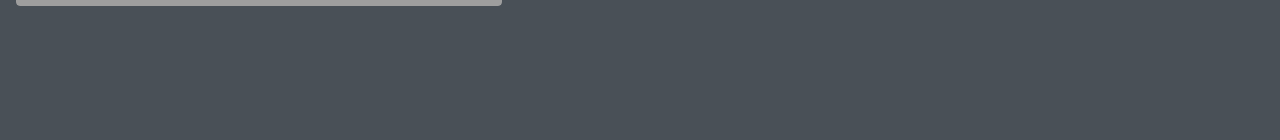
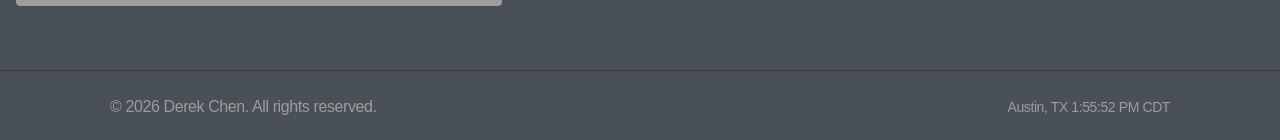
Before and after one commit to DereC4/derek-chen-website, a Next.js app: page / in a window 1280 px wide. Shown: the part 3392-3532 px from the top of the page. Before the commit the page ends 3462 px from the top, so only its background shows below. Built offline with nearby package versions, Linux system fonts and the light colour scheme; grey boxes are pictures that could not be loaded.

Commit message:
feat: footer

```diff
--- a/src/app/layout.tsx
+++ b/src/app/layout.tsx
@@ -1,6 +1,7 @@
 import type { Metadata } from 'next';
 import { Inter, Roboto } from 'next/font/google';
 import './globals.css';
+import Footer from '@/components/Footer';
 
 const inter = Inter({
     variable: '--font-inter',
@@ -22,7 +23,10 @@ export const metadata: Metadata = {
 export default function RootLayout({ children }: Readonly<{ children: React.ReactNode }>) {
     return (
         <html lang='en'>
-            <body className={`${inter.variable} ${roboto.variable} font-sans antialiased`}>{children}</body>
+            <body className={`${inter.variable} ${roboto.variable} font-sans antialiased`}>
+                {children}
+                <Footer />
+            </body>
         </html>
     );
 }
--- a/src/components/Footer.tsx
+++ b/src/components/Footer.tsx
@@ -1 +1,38 @@
 'use client';
+
+import { useEffect, useState } from 'react';
+
+const Footer = () => {
+    const [time, setTime] = useState('');
+
+    useEffect(() => {
+        const formatter = new Intl.DateTimeFormat('en-US', {
+            timeZone: 'America/Chicago',
+            hour: 'numeric',
+            minute: '2-digit',
+            second: '2-digit',
+            hour12: true,
+            timeZoneName: 'short',
+        });
+
+        const updateTime = () => {
+            setTime(formatter.format(new Date()));
+        };
+
+        updateTime();
+        const interval = setInterval(updateTime, 1000);
+
+        return () => clearInterval(interval);
+    }, []);
+
+    return (
+        <footer className='border-t border-border bg-background'>
+            <div className='max-w-[1100px] mx-auto flex flex-row items-center justify-between gap-6 px-5 py-6 text-[#9c9c9c] leading-[1.625] tracking-[-0.025em] antialiased'>
+                <p className='text-base'>© 2026 Derek Chen. All rights reserved.</p>
+                <div className='text-sm'>Austin, TX {time}</div>
+            </div>
+        </footer>
+    );
+};
+
+export default Footer;
```
